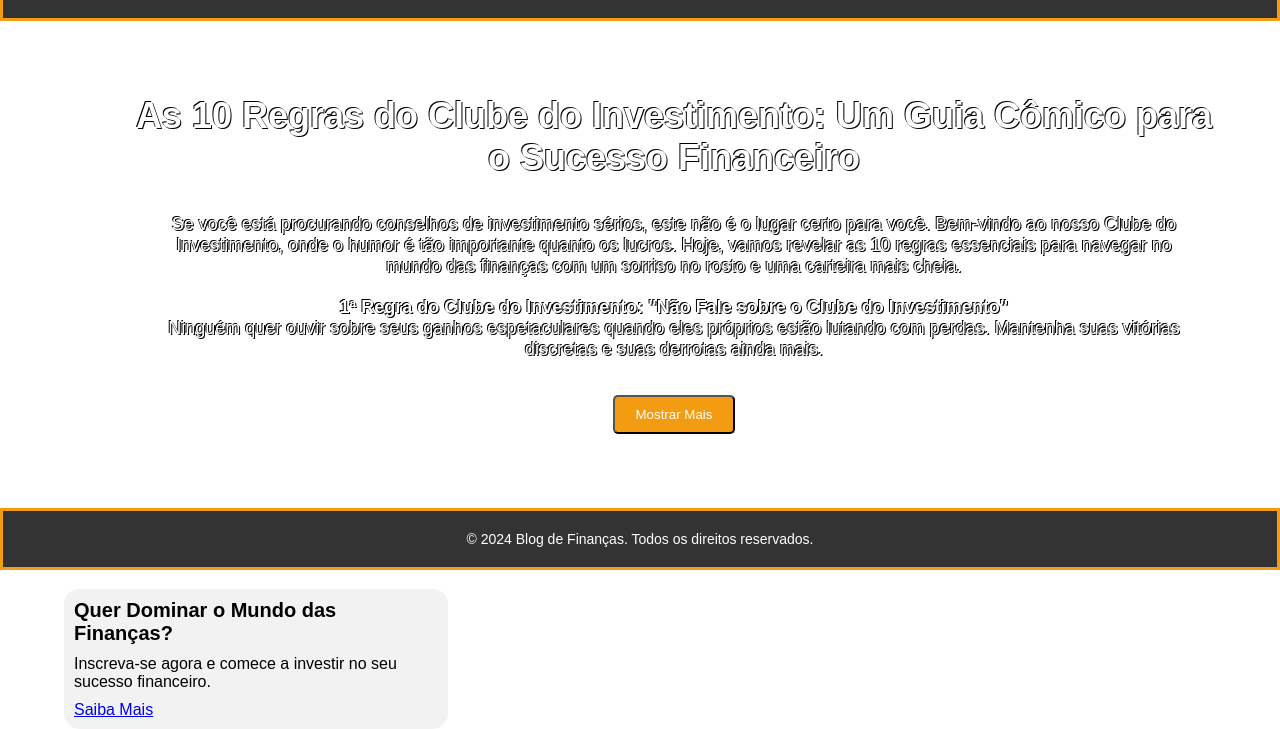
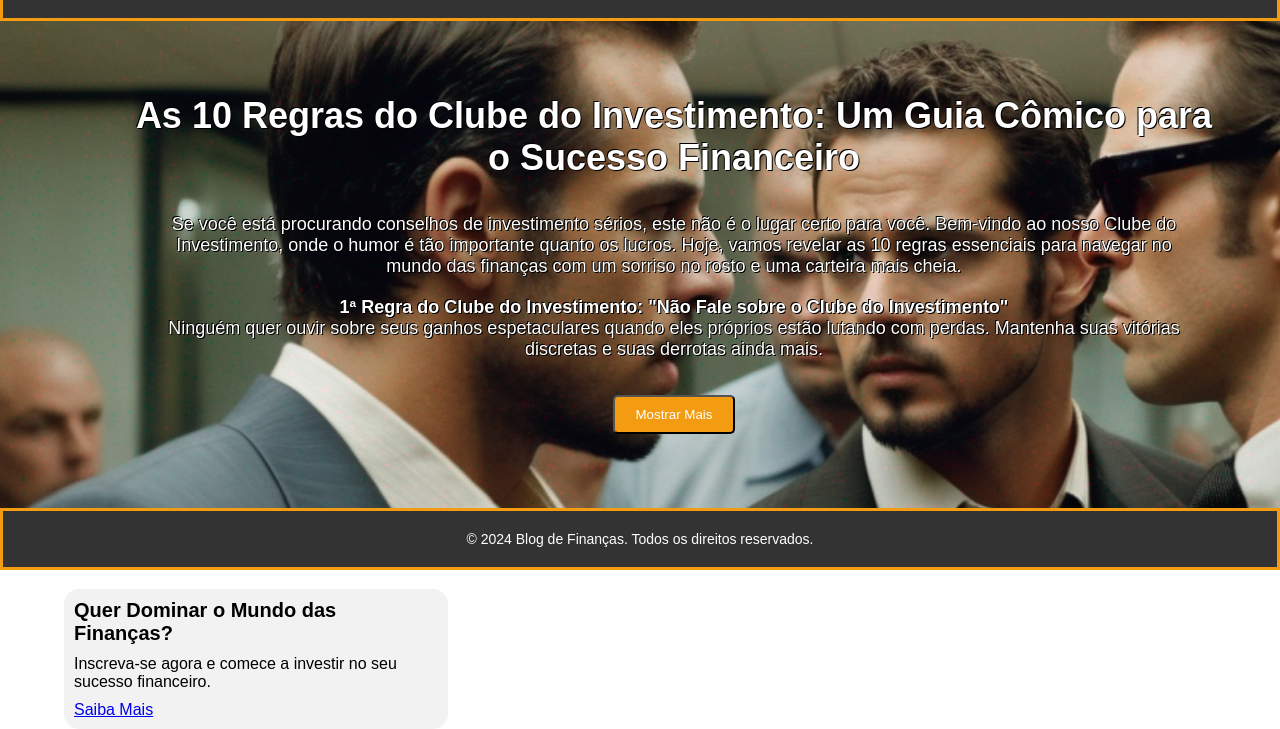
Before and after one commit to Ento-Oliveira/Dinheironico, a plain HTML site: page index.html in a window 1280 px wide. Shown: the part 71-800 px from the top of the page. Drawn offline with Linux system fonts and the light colour scheme.

Commit message:
Update styles.css

```diff
--- a/css/styles.css
+++ b/css/styles.css
@@ -37,7 +37,7 @@ nav ul li a {
 }
 
 #banner {
-    background-image: urlhttps://raw.githubusercontent.com/Ento-Oliveira/Dinheironico/main/img/image.png');
+    background-image: url('https://raw.githubusercontent.com/Ento-Oliveira/Dinheironico/main/img/image.png');
     background-size: cover;
     background-repeat: no-repeat;
     background-attachment: fixed;
```
